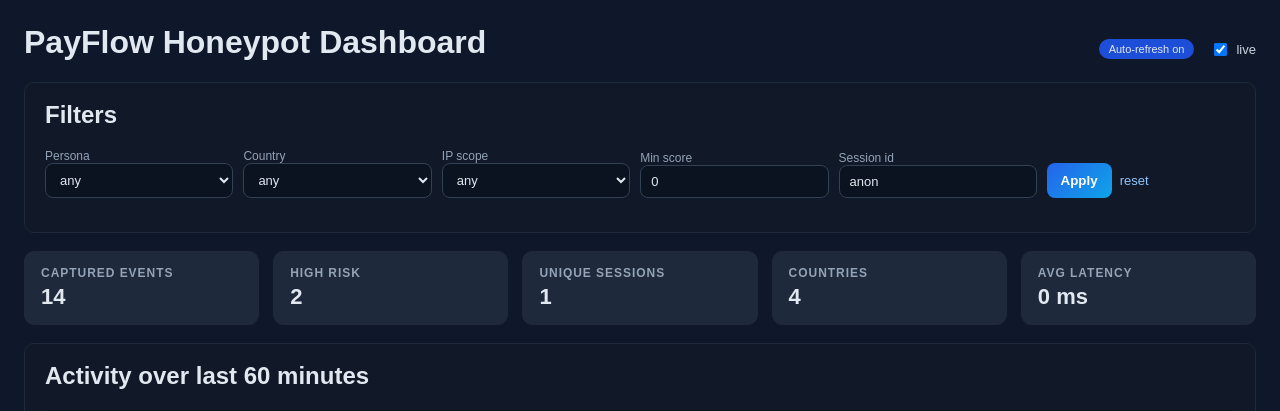
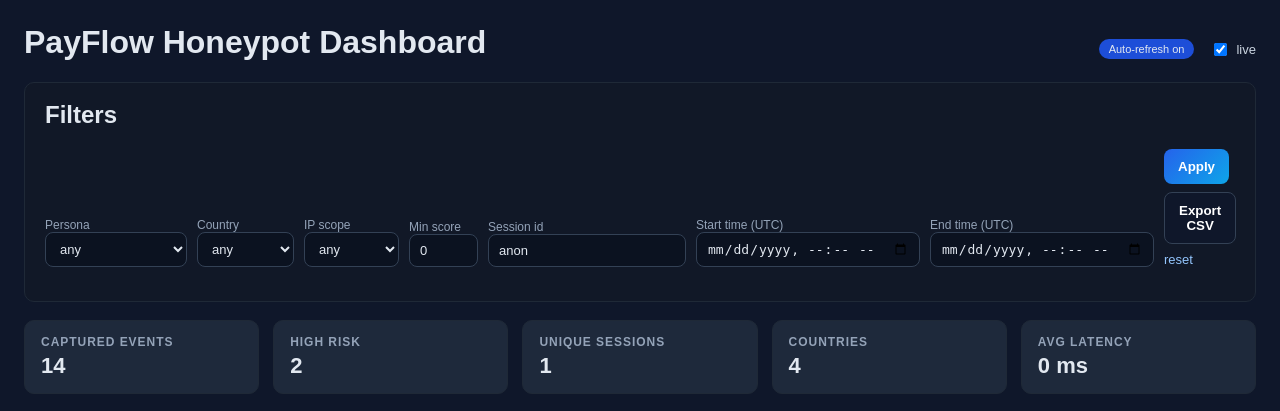
Before and after one commit to maniderr/security_honeypot, a Flask app: page /dashboard?session_id=anon in a window 1280 px wide. Shown: the top 411 px of the page. Run offline with Flask 3, Linux system fonts and the light colour scheme; data comes from the database, SQL or seed files in the repository.

Commit message:
Realism: - Fake Server/X-Powered-By response headers (nginx/1.24.0, PHP/8.1.27)   injected on attacker-facing responses only - Sliding-window rate limit on /login (5 attempts / 60 s, keyed on   session_id with IP fallback) returning 429 + Retry-After: 60
Detection:
- Expand SUSPICIOUS_MARKERS with log4shell (${jndi:, ${lower:, ${upper:),
  SSTI (<%= , {%print), NoSQLi ($where:, $ne:), encoded path traversal
  (%2e%2e%2f, ..%2f, %252e%252e%252f, \\..\\..), recon paths
  (/proc/self/environ, /windows/win.ini, phpinfo()), and post-exploit
  patterns (powershell -e, base64 -d, wget http, curl http, ; nc -e,
  /bin/sh)

Dashboard:
- Add start_time / end_time to EventFilters and _build_where, parse them
  from datetime-local inputs, normalize to UTC ISO
- New GET /dashboard/export endpoint that returns a filter-aware CSV
  download (Content-Disposition attachment with timestamped filename)
- Add datetime-local inputs and Export CSV button to the dashboard
  template, wired through the existing buildQueryString helper
- Re-export export_events_csv from honeypot.data

Docs:
- README documents fingerprint headers, login rate limit, time-range
  filters, /dashboard/export, expanded marker categories, supported
  filter parameters, and the Python 3.10+ requirement
- Drop the redundant Package structure section (covered by Project
  layout)

```diff
--- a/honeypot/data/__init__.py
+++ b/honeypot/data/__init__.py
@@ -3,6 +3,7 @@
 from .db import DB_PATH, close_db, get_db, init_db
 from .services import (
     EventFilters,
+    export_events_csv,
     export_payment_records_csv,
     get_dashboard_snapshot,
     get_event_detail,
@@ -15,6 +16,7 @@
     "DB_PATH",
     "EventFilters",
     "close_db",
+    "export_events_csv",
     "export_payment_records_csv",
     "get_dashboard_snapshot",
     "get_db",
--- a/honeypot/data/services.py
+++ b/honeypot/data/services.py
@@ -16,6 +16,8 @@
     ip_scope: str | None = None
     min_score: int = 0
     session_id: str | None = None
+    start_time: str | None = None
+    end_time: str | None = None
     limit: int = 250
 
 
@@ -37,6 +39,12 @@
     if filters.session_id:
         clauses.append("session_id = ?")
         params.append(filters.session_id)
+    if filters.start_time:
+        clauses.append("timestamp >= ?")
+        params.append(filters.start_time)
+    if filters.end_time:
+        clauses.append("timestamp <= ?")
+        params.append(filters.end_time)
     where_clause = (" WHERE " + " AND ".join(clauses)) if clauses else ""
     return where_clause, params
 
@@ -173,8 +181,52 @@
             "ip_scope": filters.ip_scope or "",
             "min_score": filters.min_score,
             "session_id": filters.session_id or "",
+            "start_time": filters.start_time or "",
+            "end_time": filters.end_time or "",
         },
     }
+
+
+EXPORT_COLUMNS: list[str] = [
+    "id",
+    "timestamp",
+    "session_id",
+    "remote_addr",
+    "method",
+    "path",
+    "query_string",
+    "status_code",
+    "suspicious_score",
+    "suspicious_reasons",
+    "persona",
+    "geo_country",
+    "geo_region",
+    "geo_city",
+    "ip_scope",
+    "latency_ms",
+]
+
+
+def export_events_csv(filters: EventFilters | None = None) -> str:
+    filters = filters or EventFilters(limit=10000)
+    db = get_db()
+    where_clause, params = _build_where(filters)
+    rows = db.execute(
+        f"""
+        SELECT {", ".join(EXPORT_COLUMNS)}
+        FROM event_logs
+        {where_clause}
+        ORDER BY id DESC
+        LIMIT ?
+        """,
+        [*params, filters.limit],
+    ).fetchall()
+    buffer = io.StringIO()
+    writer = csv.writer(buffer)
+    writer.writerow(EXPORT_COLUMNS)
+    for row in rows:
+        writer.writerow([row[col] for col in EXPORT_COLUMNS])
+    return buffer.getvalue()
 
 
 def get_event_detail(event_id: int) -> dict[str, object] | None:
--- a/honeypot/http/hooks.py
+++ b/honeypot/http/hooks.py
@@ -23,6 +23,9 @@
 SESSION_COOKIE_NAME = "hp_session"
 LATENCY_MIN_SECONDS = 0.02
 LATENCY_MAX_SECONDS = 0.18
+
+FAKE_SERVER_HEADER = "nginx/1.24.0"
+FAKE_POWERED_BY_HEADER = "PHP/8.1.27"
 
 
 def _should_skip(path: str) -> bool:
@@ -58,6 +61,8 @@
             )
         if _should_skip(request.path):
             return response
+        response.headers["Server"] = FAKE_SERVER_HEADER
+        response.headers["X-Powered-By"] = FAKE_POWERED_BY_HEADER
         headers = serialize_headers()
         body_text = request.get_data(cache=True, as_text=True)
         query_string = request.query_string.decode("utf-8", errors="ignore")
--- a/honeypot/http/routes/dashboard.py
+++ b/honeypot/http/routes/dashboard.py
@@ -1,10 +1,36 @@
 from __future__ import annotations
 
 import json
+from datetime import datetime, timezone
 
 from flask import Flask, Response, jsonify, render_template, request
 
-from ...data import EventFilters, get_dashboard_snapshot, get_event_detail, list_filter_options
+from ...data import (
+    EventFilters,
+    export_events_csv,
+    get_dashboard_snapshot,
+    get_event_detail,
+    list_filter_options,
+)
+
+
+def _normalize_time(raw: str | None) -> str | None:
+    """Accept HTML datetime-local (YYYY-MM-DDTHH:MM) or full ISO and return an ISO UTC string."""
+    if not raw:
+        return None
+    raw = raw.strip()
+    if not raw:
+        return None
+    try:
+        if len(raw) == 16:
+            parsed = datetime.fromisoformat(raw).replace(tzinfo=timezone.utc)
+        else:
+            parsed = datetime.fromisoformat(raw)
+            if parsed.tzinfo is None:
+                parsed = parsed.replace(tzinfo=timezone.utc)
+        return parsed.astimezone(timezone.utc).isoformat()
+    except ValueError:
+        return None
 
 
 def _filters_from_query() -> EventFilters:
@@ -18,6 +44,8 @@
         ip_scope=request.args.get("ip_scope") or None,
         min_score=max(0, min_score),
         session_id=request.args.get("session_id") or None,
+        start_time=_normalize_time(request.args.get("start_time")),
+        end_time=_normalize_time(request.args.get("end_time")),
     )
 
 
@@ -46,6 +74,18 @@
             return jsonify({"error": "not_found"}), 404
         return jsonify(detail)
 
+    @app.get("/dashboard/export")
+    def dashboard_export() -> Response:
+        filters = _filters_from_query()
+        csv_text = export_events_csv(filters)
+        timestamp = datetime.now(timezone.utc).strftime("%Y%m%dT%H%M%SZ")
+        filename = f"honeypot_events_{timestamp}.csv"
+        return Response(
+            csv_text,
+            mimetype="text/csv",
+            headers={"Content-Disposition": f'attachment; filename="{filename}"'},
+        )
+
     @app.get("/dashboard")
     def dashboard() -> Response:
         filters = _filters_from_query()
--- a/honeypot/templates/dashboard.html
+++ b/honeypot/templates/dashboard.html
@@ -16,7 +16,7 @@
             .metric .value { font-size: 22px; font-weight: 700; }
             .charts { display: grid; grid-template-columns: repeat(2, 1fr); gap: 18px; }
             canvas { width: 100%; height: 240px; background: #0b1220; border-radius: 8px; display: block; }
-            .filters { display: grid; grid-template-columns: repeat(6, 1fr); gap: 10px; align-items: end; }
+            .filters { display: grid; grid-template-columns: repeat(8, 1fr); gap: 10px; align-items: end; }
             .filters label { display: flex; flex-direction: column; font-size: 12px; color: #94a3b8; }
             .filters input, .filters select { background: #0b1220; border: 1px solid #334155; color: #e2e8f0; border-radius: 8px; padding: 8px 10px; font-size: 13px; }
             .filters button { background: linear-gradient(135deg,#2563eb,#0ea5e9); color: white; border: none; padding: 10px 14px; border-radius: 8px; font-weight: 700; cursor: pointer; }
@@ -76,8 +76,15 @@
                 <label>Session id
                     <input type="text" name="session_id" value="{{ data.filters.session_id }}" placeholder="hp_session">
                 </label>
-                <div style="display:flex; gap:8px;">
+                <label>Start time (UTC)
+                    <input type="datetime-local" name="start_time" value="{{ data.filters.start_time[:16] }}">
+                </label>
+                <label>End time (UTC)
+                    <input type="datetime-local" name="end_time" value="{{ data.filters.end_time[:16] }}">
+                </label>
+                <div style="display:flex; gap:8px; flex-wrap: wrap;">
                     <button type="submit">Apply</button>
+                    <button type="button" id="export-btn" style="background:#0f172a; border:1px solid #334155;">Export CSV</button>
                     <a class="reset" href="/dashboard">reset</a>
                 </div>
             </form>
@@ -335,6 +342,11 @@
                 if (e.target.checked) startRefresh(); else stopRefresh();
             });
 
+            document.getElementById('export-btn').addEventListener('click', () => {
+                const qs = buildQueryString();
+                window.location.href = '/dashboard/export' + (qs ? '?' + qs : '');
+            });
+
             window.addEventListener('resize', renderCharts);
             renderCharts();
             startRefresh();
```
Also changed, not shown: honeypot/config.py (+22 -0 lines), honeypot/http/routes/api.py (+40 -2 lines), README.md.
